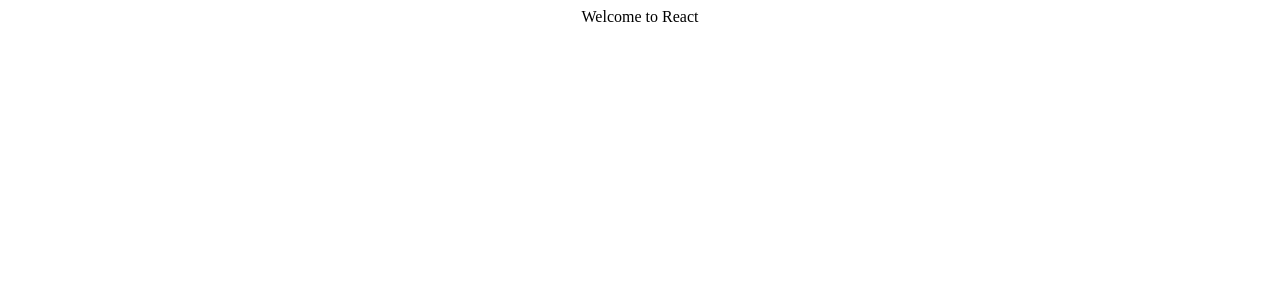
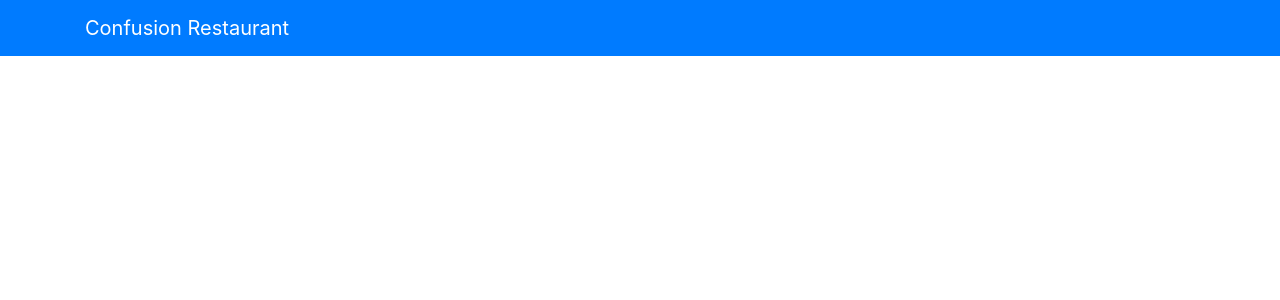
Before and after one commit to Theodore-Kelechukwu-Onyejiaku/restaurant, a React (Create React App) app: page / in a window 1280 px wide. Shown: the top 300 px of the page. Built offline with nearby package versions, Linux system fonts and the light colour scheme.

Commit message:
configuring React

```diff
--- a/package.json
+++ b/package.json
@@ -11,8 +11,10 @@
     "react": "^16.13.1",
     "react-datepicker": "^2.14.1",
     "react-dom": "^16.13.1",
+    "react-popper": "^2.2.3",
     "react-router-dom": "^5.1.2",
-    "react-scripts": "3.4.1"
+    "react-scripts": "3.4.1",
+    "reactstrap": "^8.7.0"
   },
   "scripts": {
     "start": "react-scripts start",
--- a/public/index.html
+++ b/public/index.html
@@ -13,10 +13,10 @@
 
     <link rel="manifest" href="%PUBLIC_URL%/manifest.json" />
 
-    <title>Theodore Punishment App
+    <title>React App
     </title>
   </head>
-  <body style="margin-bottom: 50%;">
+  <body>
     <noscript>You need to enable JavaScript to run this app.</noscript>
 
     <!--  THIS IS WHERE OUR REACT APP IS GOING TO LOAD-->
--- a/src/App.js
+++ b/src/App.js
@@ -1,15 +1,19 @@
-import React from 'react';
-//import "bootstrap/dist/css/bootstrap.min.css";
-import  {BrowserRouter as Router, Route} from "react-router-dom";
+import React, {Component} from 'react';
 import "./App.css"
+import { Navbar, NavbarBrand } from 'reactstrap';
 
-
-function App(){
-  return (
+class App extends Component{
+  render(){
+    return (
       <div className="App">
-        Welcome to React
+            <Navbar dark color="primary">
+              <div className="container">
+                <NavbarBrand href="/">Confusion Restaurant</NavbarBrand>
+              </div>
+            </Navbar>
       </div>
-  );
+    )
+  }
 }
 
 export default App;
--- a/src/index.js
+++ b/src/index.js
@@ -1,7 +1,8 @@
 import React from 'react';
 import ReactDOM from 'react-dom';
 import App from './App';
-
+import "bootstrap/dist/css/bootstrap.min.css";
+import "./index.css"
 
 ReactDOM.render(
   <React.StrictMode>
```
Also changed, not shown: 1 other file (tests, documents, lock files or other folders).
